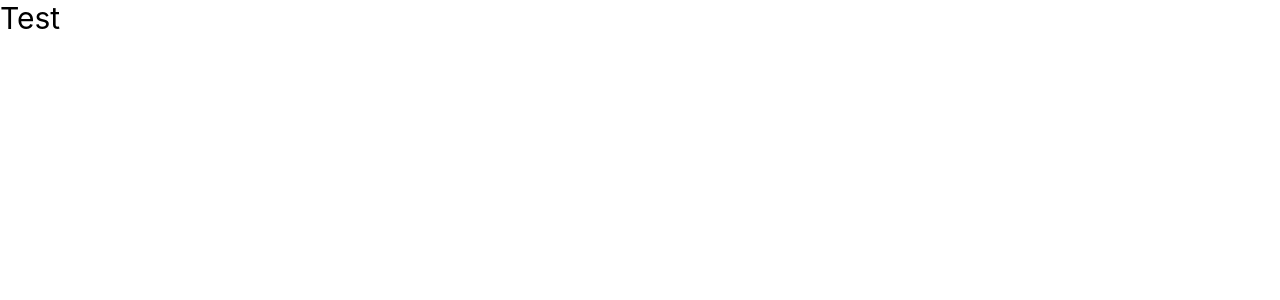
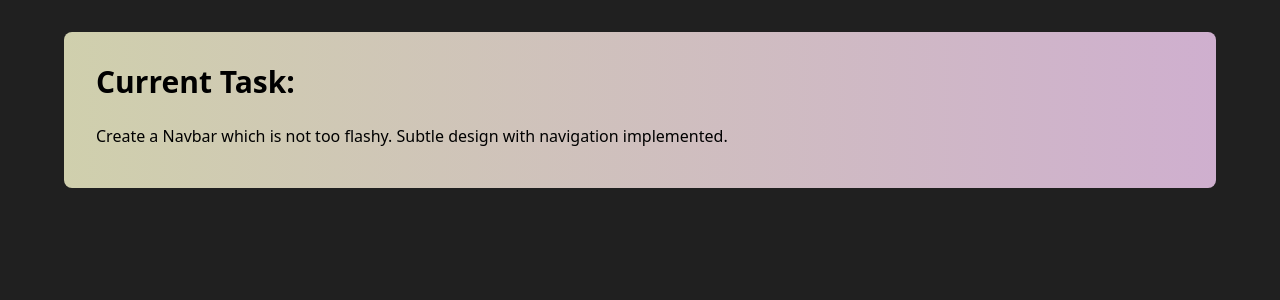
Before and after one commit to OWASP-STUDENT-CHAPTER/WebDev-Tasks, a React (Create React App) app in the folder client/: page / in a window 1280 px wide. Shown: the top 300 px of the page. Built offline with nearby package versions, Linux system fonts and the light colour scheme.

Commit message:
Create Current Task Component
Signed-off-by: Yashvardhan Arora <yash22arora@gmail.com>

```diff
--- a/client/src/App.js
+++ b/client/src/App.js
@@ -1,8 +1,10 @@
+import CurrentTask from "./components/common/CurrentTask";
+
 function App() {
   return (
-    <div>
-      <h1 className="text-3xl">Test</h1>
-    </div>
+    <>
+      <CurrentTask />
+    </>
   );
 }
 
--- /dev/null
+++ b/client/src/components/common/CurrentTask.js
@@ -0,0 +1,14 @@
+import { useState, useEffect } from "react";
+const CurrentTask = () => {
+  const [currTask, setCurrTask] = useState(
+    "Create a Navbar which is not too flashy. Subtle design with navigation implemented."
+  );
+  return (
+    <div className="p-8 rounded-lg bg-gradient-to-r bg-[#CAC9C9] from-[#E6EA3D33] to-[#EA20EE27]">
+      <h1 className="text-3xl font-semibold mb-6">Current Task:</h1>
+      <p className="mb-2">{currTask}</p>
+    </div>
+  );
+};
+
+export default CurrentTask;
--- a/client/src/index.css
+++ b/client/src/index.css
@@ -4,11 +4,10 @@
 
 body {
   margin: 0;
-  font-family: -apple-system, BlinkMacSystemFont, "Segoe UI", "Roboto", "Oxygen",
-    "Ubuntu", "Cantarell", "Fira Sans", "Droid Sans", "Helvetica Neue",
-    sans-serif;
-  -webkit-font-smoothing: antialiased;
-  -moz-osx-font-smoothing: grayscale;
+  padding: 32px 64px;
+  max-width: 100vw;
+  width: 100vw;
+  background-color: #202020;
 }
 
 code {
```
